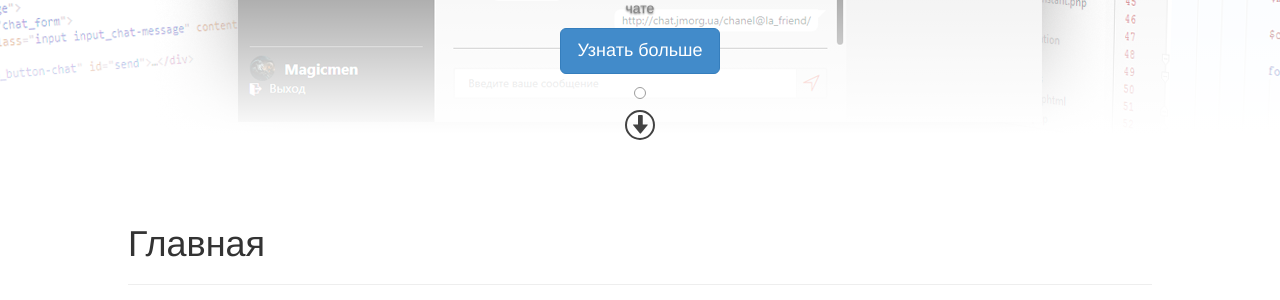
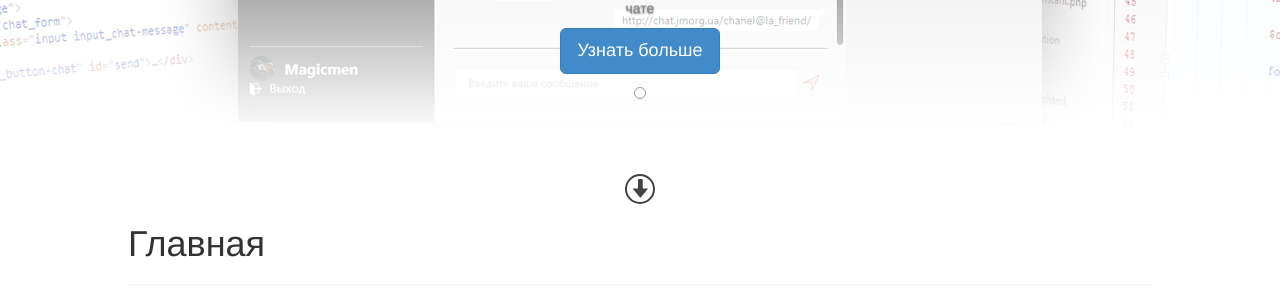
Before and after one commit to jm-organization/jm-organization.github.io, a Jekyll site: the page built from index.html, in a window 1280 px wide. Shown: the part 396-696 px from the top of the page. Built offline with Jekyll 4.4.1, drawn with Linux system fonts in a browser that asks for light colours.

Commit message:
изменения вида начальной страници

```diff
--- a/_includes/jm_header.html
+++ b/_includes/jm_header.html
@@ -40,6 +40,6 @@
 	</div>
 </header>
 <script>$('.jm-header').css({
-	'max-height': window.screen.height,
-	'height': window.screen.height
+	'max-height': window.screen.availHeight,
+	'height': window.screen.availHeight
 })</script>
--- a/assets/css/main.css
+++ b/assets/css/main.css
@@ -80,7 +80,7 @@ section {
   position: absolute;
   width: 100%; }
   .jm-warp.warp-button-to-content {
-    top: 506px;
+    bottom: 0;
     height: 30px;
     background: transparent;
     z-index: 5896; }
--- a/assets/css/main.sass
+++ b/assets/css/main.sass
@@ -88,7 +88,7 @@ section
   position: absolute
   width: $width
   &.warp-button-to-content
-    top: $headerHeight - 24px
+    bottom: 0
     height: $menuHeight - 18px
     background: transparent
     z-index: $maxZIndex - 2
```
